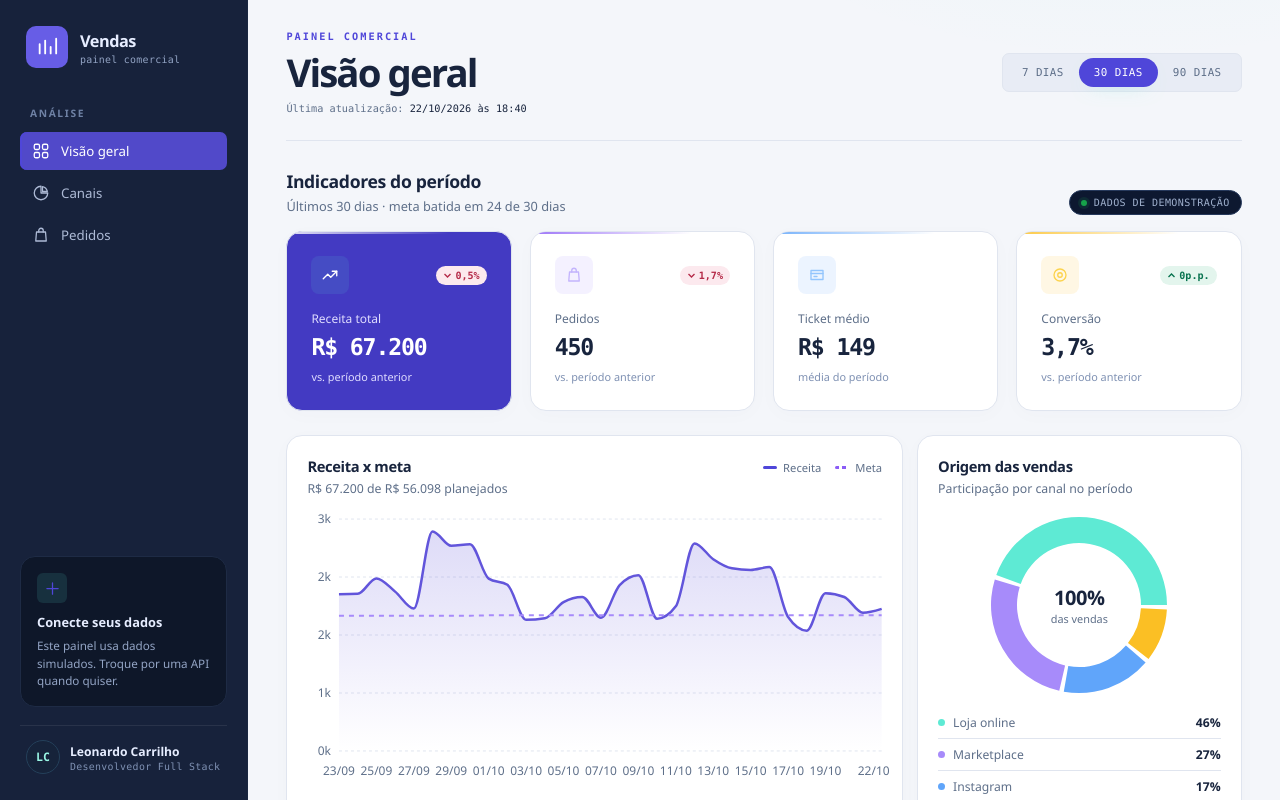
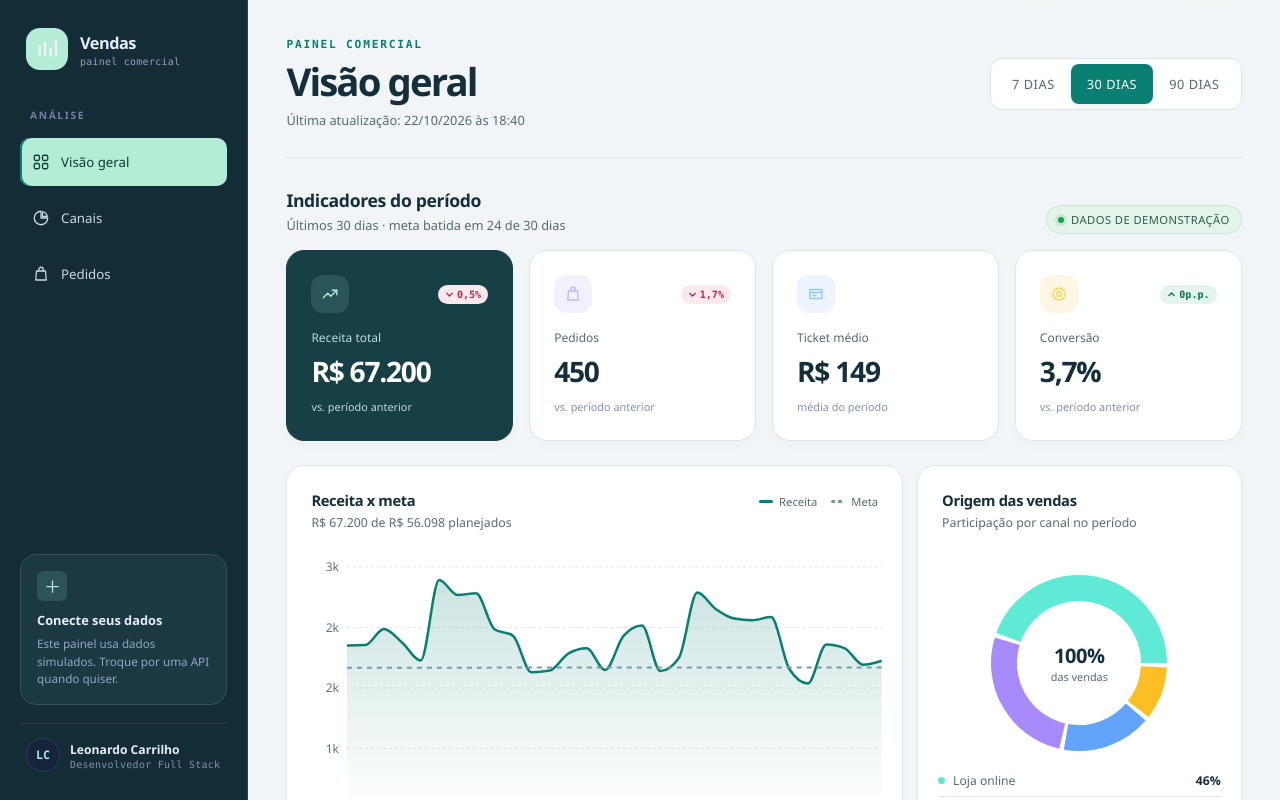
Before and after one commit to LeonardoCarrilho/dashboard-vendas, a React (Vite) app: page / in a window 1280 px wide. Shown: the top 800 px of the page. Built offline with nearby package versions, Linux system fonts and the light colour scheme.

Commit message:
feat(ui): renovar dashboard e melhorar navegacao movel
Refs #5

```diff
--- a/playwright.config.js
+++ b/playwright.config.js
@@ -1,2 +1,2 @@
 import { defineConfig } from "@playwright/test";
-export default defineConfig({ testDir: "./e2e", use: { baseURL: "http://127.0.0.1:4173/", headless: true }, webServer: { command: "npm run preview -- --host 127.0.0.1 --port 4173", url: "http://127.0.0.1:4173/", reuseExistingServer: false }, reporter: "list" });
+export default defineConfig({ testDir: "./e2e", use: { baseURL: "http://127.0.0.1:4174/", headless: true, screenshot: "only-on-failure", trace: "retain-on-failure" }, webServer: { command: "npm run preview -- --host 127.0.0.1 --port 4174 --strictPort", url: "http://127.0.0.1:4174/", reuseExistingServer: false }, reporter: "list" });
--- a/src/App.jsx
+++ b/src/App.jsx
@@ -1,4 +1,4 @@
-import { useMemo, useState } from "react";
+import { useEffect, useMemo, useState } from "react";
 import Sidebar from "./components/Sidebar";
 import StatCard from "./components/StatCard";
 import RevenueChart from "./components/RevenueChart";
@@ -24,6 +24,38 @@ export default function App() {
   const [period, setPeriod] = useState(30);
   const [menuOpen, setMenuOpen] = useState(false);
 
+  useEffect(() => {
+    if (!menuOpen) return;
+    const menu = document.getElementById("dashboard-menu");
+    const trigger = document.querySelector(".menu-button");
+    const previousOverflow = document.body.style.overflow;
+    document.body.style.overflow = "hidden";
+    menu.querySelector("button, a").focus();
+    const onKey = (event) => {
+      if (event.key === "Escape") setMenuOpen(false);
+      if (event.key !== "Tab") return;
+      const links = [...menu.querySelectorAll("a, button")].filter(el => el.getClientRects().length);
+      const first = links[0], last = links[links.length - 1];
+      if (event.shiftKey && document.activeElement === first) {
+        event.preventDefault();
+        last.focus();
+      } else if (!event.shiftKey && document.activeElement === last) {
+        event.preventDefault();
+        first.focus();
+      }
+    };
+    const desktop = window.matchMedia("(min-width: 1024px)");
+    const closeOnDesktop = () => { if (desktop.matches) setMenuOpen(false); };
+    document.addEventListener("keydown", onKey);
+    desktop.addEventListener("change", closeOnDesktop);
+    return () => {
+      document.body.style.overflow = previousOverflow;
+      document.removeEventListener("keydown", onKey);
+      desktop.removeEventListener("change", closeOnDesktop);
+      if (!desktop.matches) trigger.focus();
+    };
+  }, [menuOpen]);
+
   const view = useMemo(
     () => buildDashboardView({ daily, orders, days: period, endDate: DATA_END_DATE }),
     [period]
@@ -40,6 +72,8 @@ export default function App() {
             className="menu-button"
             onClick={() => setMenuOpen(true)}
             aria-label="Abrir menu"
+            aria-controls="dashboard-menu"
+            aria-expanded={menuOpen}
           >
             <span />
             <span />
--- a/src/components/RevenueChart.jsx
+++ b/src/components/RevenueChart.jsx
@@ -53,8 +53,8 @@ export default function RevenueChart({ data = [] }) {
             <ComposedChart data={data} margin={{ top: 12, right: 8, left: 0, bottom: 0 }}>
               <defs>
                 <linearGradient id="revenueFill" x1="0" y1="0" x2="0" y2="1">
-                  <stop offset="0%" stopColor="#6255db" stopOpacity={0.35} />
-                  <stop offset="100%" stopColor="#6255db" stopOpacity={0} />
+                  <stop offset="0%" stopColor="#087f70" stopOpacity={0.35} />
+                  <stop offset="100%" stopColor="#087f70" stopOpacity={0} />
                 </linearGradient>
               </defs>
               <CartesianGrid strokeDasharray="3 3" vertical={false} stroke="#e0e5ef" />
@@ -77,7 +77,7 @@ export default function RevenueChart({ data = [] }) {
                 type="monotone"
                 dataKey="revenue"
                 name="Receita"
-                stroke="#6255db"
+                stroke="#087f70"
                 strokeWidth={2.5}
                 fill="url(#revenueFill)"
                 isAnimationActive={false}
@@ -86,7 +86,7 @@ export default function RevenueChart({ data = [] }) {
                 type="monotone"
                 dataKey="goal"
                 name="Meta"
-                stroke="#a78bfa"
+                stroke="#769aaa"
                 strokeDasharray="5 5"
                 strokeWidth={2}
                 dot={false}
--- a/src/components/Sidebar.jsx
+++ b/src/components/Sidebar.jsx
@@ -40,7 +40,8 @@ export default function Sidebar({ open, onClose }) {
     return () => window.removeEventListener("hashchange", sync);
   }, []);
   return (
-    <aside className={`sidebar ${open ? "is-open" : ""}`} aria-label="Menu lateral">
+    <aside className={`sidebar ${open ? "is-open" : ""}`} id="dashboard-menu" aria-label="Menu lateral">
+      <button type="button" className="sidebar-close" onClick={onClose} aria-label="Fechar navegação">×</button>
       <a className="brand" href="#overview" onClick={onClose}>
         <span className="brand-mark" aria-hidden="true">
           <svg viewBox="0 0 24 24">
--- a/src/styles.css
+++ b/src/styles.css
@@ -1235,29 +1235,42 @@ tbody tr:hover {
   color: var(--muted);
 }
 
-/* Identidade visual e layouts responsivos. */
-
-:root { --bg:#f4f6fa; --panel:#fff; --panel-soft:#f5f7fc; --line:#e0e5ef; --ink:#18243d; --muted:#5e6f89; --brand:#4f46d9; --brand-dark:#4138b8; --accent:#8b5cf6; --soft:#edf0fa; --success:#087f63; --danger:#c73555; --font:'Segoe UI',system-ui,sans-serif; }
-.main { max-width:1800px; }
-.sidebar { background:#17223b; }
-.side-nav a.is-active { color:#fff; background:#5149c9; }
-.brand-mark { background:#675de6; box-shadow:none; }
-.topbar { padding-bottom:26px; border-bottom:1px solid var(--line); margin-bottom:28px; }
-.topbar-title h1 { font-size:clamp(1.8rem,3vw,2.6rem); letter-spacing:-.05em; }
-.stats-grid { gap:18px; background:transparent; border:0; overflow:visible; }
-.stat-card { border:1px solid var(--line); border-radius:16px; box-shadow:0 4px 20px #19295005; background:#fff; padding:24px; }
-.stat-card:first-child { background:#433ac2; color:#fff; --muted:#e0ddff; --brand:#fff; --success:#baf8dd; }
-.stat-value { letter-spacing:-.05em; font-variant-numeric:tabular-nums; }
-.panel { border-radius:16px; box-shadow:0 4px 20px #19295005; }
+/* Visual refinement and responsive layouts. */
+:root { --bg:#f2f5f7; --panel:#fff; --panel-soft:#f5f8fa; --line:#dde6ea; --ink:#142f3c; --muted:#536b78; --brand:#087f70; --brand-dark:#066456; --accent:#769aaa; --soft:#edf5f3; --success:#08734f; --danger:#b52b49; --font:"Segoe UI",system-ui,sans-serif; --focus-ring:#087f70; }
+.main { max-width: 1800px; padding: 38px clamp(18px,3vw,48px) 48px; }
+.sidebar { background: #142c36; padding: 28px 20px; border-right: 1px solid #24434b; }
+.brand-mark { background:#b4ecd6; color:#123c30; box-shadow:none; border-radius:14px; }
+.side-nav { gap:8px; }
+.side-nav a { min-height:48px; border-radius:10px; color:#c8dbe0; }
+.side-nav a.is-active { background:#b4ecd6; color:#123c30; }
+.side-card { background:#1c3943; border:1px solid #35515a; border-radius:16px; }
+.side-card-icon { background:#2d5259; color:#b4ecd6; }
+.topbar { border-bottom:1px solid var(--line); padding-bottom:28px; margin-bottom:30px; gap:20px; }
+.topbar h1 { font-size:clamp(1.9rem,3vw,2.75rem); letter-spacing:-.05em; }
+.topbar-eyebrow { color:var(--brand); letter-spacing:.16em; font-size:.7rem; }
+.last-updated { font-family:var(--font); font-size:.8rem; }
+.last-updated time { color:var(--muted); }
+.period-switch { padding:5px; border:1px solid var(--line); border-radius:12px; background:white; }
+.period-switch button { min-height:40px; padding:10px 16px; font-family:var(--font); font-size:.8rem; border-radius:8px; }
+.period-switch button.is-active { background:var(--brand); color:white; box-shadow:0 3px 6px #087f7018; }
 .section-heading h2 { font-size:1.1rem; letter-spacing:-.02em; text-transform:none; }
-.period-control { background:#e8ecf5; }
-@media(max-width:600px) { .stat-card { padding:16px; } .stats-grid { gap:10px; } }
-
-.panel { background:var(--panel); }
-.period-switch { background:#e8ecf5; border-color:var(--line); }
-.period-switch button.is-active { color:#fff; }
-.chart-tooltip,.ghost-button { background:#fff; color:var(--ink); border-color:var(--line); }
-.chart-tooltip strong,.last-updated time,td { color:var(--ink); }
+.live-badge { background:#e5f4eb; color:#24624b; border-color:#c8e6d5; font-family:var(--font); font-size:.7rem; }
+.stats-grid { gap:16px; background:transparent; border:0; overflow:visible; }
+.stat-card { padding:24px; border:1px solid var(--line); border-radius:18px; background:white; box-shadow:0 5px 16px #142f3c04; }
+.stat-card::before { display:none; }
+.stat-card:first-child { background:#163f46; border-color:#163f46; color:#fff; --muted:#c1dadd; }
+.stat-card:first-child .stat-icon { background:#2a565b; color:#b4ecd6; }
+.stat-card:first-child .stat-note { color:#c1dadd; }
+.stat-icon { border-radius:12px; }
+.stat-value { letter-spacing:-.045em; font-family:var(--font); font-size:clamp(1.5rem,2.2vw,2rem); font-variant-numeric:tabular-nums; }
+.stat-note, .stat-label { font-family:var(--font); }
+.panel { background:var(--panel); border:1px solid var(--line); border-radius:18px; box-shadow:0 5px 16px #142f3c04; overflow:hidden; min-width:0; }
+.panel-head { padding:24px; }
+.chart-area { padding:0 12px 16px; }
+.chart-tooltip,.ghost-button { background:#fff; color:var(--ink); border-color:var(--line); border-radius:10px; }
+.chart-tooltip strong,td { color:var(--ink); }
+.legend-revenue { background:#087f70; }
+.legend-goal { border-color:#769aaa; }
 th { background:var(--panel-soft); color:var(--muted); border-color:var(--line); }
 td,.channel-list li { border-color:var(--line); }
 tbody tr:hover,.ghost-button:hover { background:var(--panel-soft); }
@@ -1265,4 +1278,41 @@ tbody tr:hover,.ghost-button:hover { background:var(--panel-soft); }
 .delta.is-down,.status-danger { color:#b52b49; background:#fce9ee; }
 .status-info { color:#24569e; background:#e7effc; }
 .status-warning { color:#815b00; background:#fff3cd; }
-.stat-card:first-child .stat-note { color:#e0ddff; }
+.table-wrap { overscroll-behavior-x:contain; }
+@media(max-width:1023px) { .main { margin:0; } .sidebar { width:min(290px,85vw); } }
+@media(max-width:640px) {
+ .topbar { align-items:flex-start; flex-wrap:wrap; gap:18px; padding-bottom:20px; }
+ .period-switch { width:100%; display:flex; }
+ .period-switch button { flex:1; }
+ .section-heading { flex-wrap:wrap; gap:12px; }
+ .stats-grid { grid-template-columns:repeat(2,minmax(0,1fr)); gap:10px; }
+ .stat-card { padding:16px 12px; min-width:0; }
+ .stat-top { gap:6px; }
+ .stat-value { font-size:clamp(1.2rem,5.5vw,1.7rem); }
+ .stat-label { font-size:.78rem; }
+ .delta { font-size:.65rem; padding:4px; }
+ .panel-head { padding:18px; flex-wrap:wrap; }
+ .charts-grid { grid-template-columns:minmax(0,1fr); }
+ .ghost-button { min-height:44px; }
+ .menu-button { width:44px; height:44px; flex:none; }
+}
+
+/* Layout resilience and accessible interaction. */
+html { scroll-padding-top: 100px; }
+img { max-width: 100%; }
+button, a, input, select, textarea { -webkit-tap-highlight-color: transparent; }
+button, input, select, textarea { touch-action: manipulation; }
+button:focus-visible, a:focus-visible, input:focus-visible, select:focus-visible, textarea:focus-visible, summary:focus-visible { outline: 3px solid var(--focus-ring, #2563eb); outline-offset: 4px; }
+input, select, textarea { max-width: 100%; }
+@media (max-width: 600px) {
+  input:not([type="checkbox"]):not([type="radio"]):not([type="range"]), :is(select, textarea):not([hidden]):not([disabled]) { font-size: 16px; }
+}
+@media (prefers-reduced-motion: reduce) {
+  *, *::before, *::after { animation-duration: .01ms !important; transition-duration: .01ms !important; scroll-behavior: auto !important; }
+}
+
+.sidebar-close { display:none; }
+@media(max-width:1023px) {
+ .sidebar:not(.is-open) { visibility:hidden; }
+ .sidebar-close { display:grid; place-items:center; position:absolute; top:14px; right:10px; width:40px; height:40px; border:1px solid #49646c; border-radius:10px; background:#1c3943; color:white; font-size:1.5rem; cursor:pointer; }
+}
```
Also changed, not shown: 2 other files (tests, documents, lock files or other folders).
